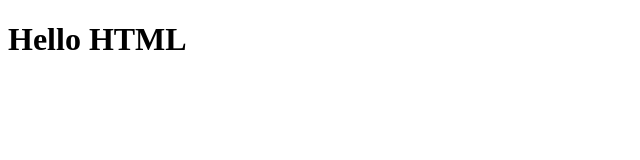
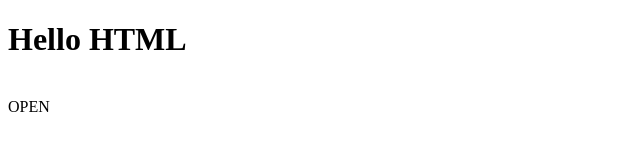
Before and after one commit to Mercury201/Test, a plain HTML site: page index.html in a window 1280 px wide. Shown: the full height of the page, 0-640 px from the left. Drawn offline with Linux system fonts and the light colour scheme.

Commit message:
add text open

```diff
--- a/index.html
+++ b/index.html
@@ -4,6 +4,7 @@
 	<title>test</title>
 </head>
 <body>
-<h1>Hello HTML</h1>
+<h1>Hello HTML</h1><br>
+OPEN
 </body>
 </html>
```
